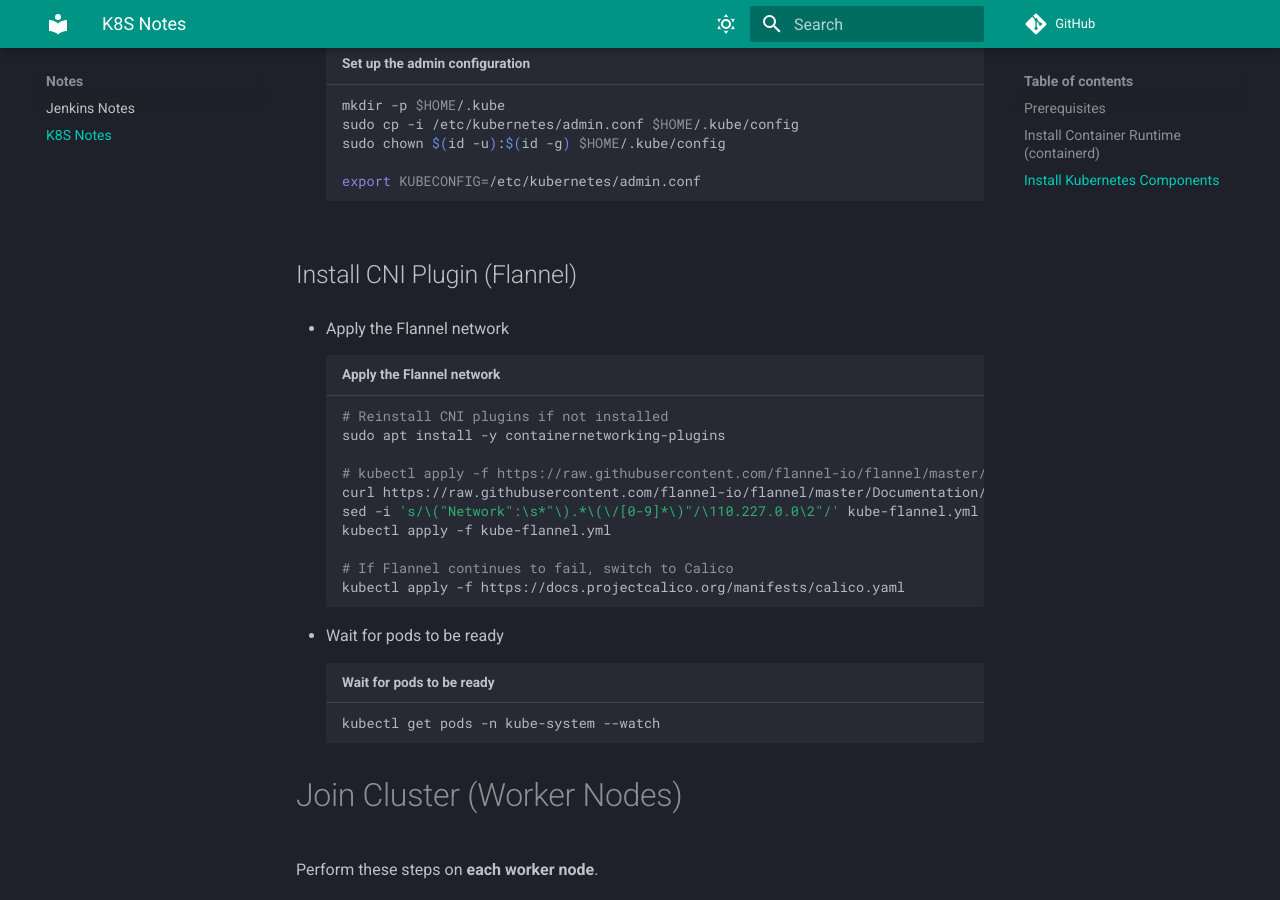
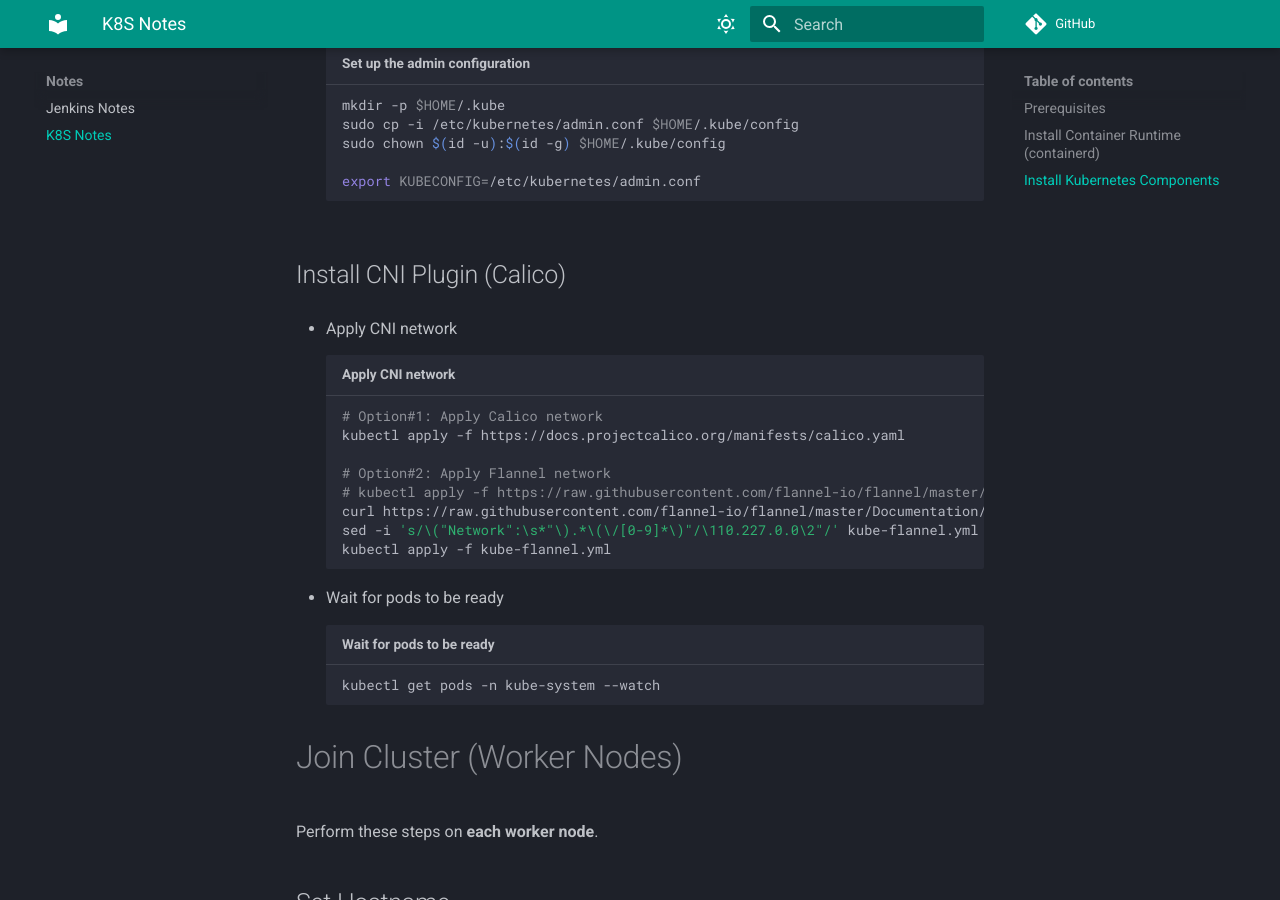
Before and after one commit to zhouushe/notes, an MkDocs documentation site: the page built from docs/k8s.md, in a window 1280 px wide and 900 px high, scrolled down 3431 px. Built offline with MkDocs 1.6.1 and Material for MkDocs 9.7.7, drawn with Linux system fonts in a browser that asks for light colours; comment, search, counter and statistics services are not loaded.

Commit message:
Update k8s.md

````diff
--- a/docs/k8s.md
+++ b/docs/k8s.md
@@ -116,19 +116,17 @@ sudo chown $(id -u):$(id -g) $HOME/.kube/config
 export KUBECONFIG=/etc/kubernetes/admin.conf
 ```
 
-## Install CNI Plugin (Flannel)
-- Apply the Flannel network
-```bash title="Apply the Flannel network"
-# Reinstall CNI plugins if not installed
-sudo apt install -y containernetworking-plugins
+## Install CNI Plugin (Calico)
+- Apply CNI network
+```bash title="Apply CNI network"
+# Option#1: Apply Calico network
+kubectl apply -f https://docs.projectcalico.org/manifests/calico.yaml
 
+# Option#2: Apply Flannel network
 # kubectl apply -f https://raw.githubusercontent.com/flannel-io/flannel/master/Documentation/kube-flannel.yml
 curl https://raw.githubusercontent.com/flannel-io/flannel/master/Documentation/kube-flannel.yml -o kube-flannel.yml
 sed -i 's/\("Network":\s*"\).*\(\/[0-9]*\)"/\110.227.0.0\2"/' kube-flannel.yml
 kubectl apply -f kube-flannel.yml
-
-# If Flannel continues to fail, switch to Calico
-kubectl apply -f https://docs.projectcalico.org/manifests/calico.yaml
 ```
 
 - Wait for pods to be ready
````
